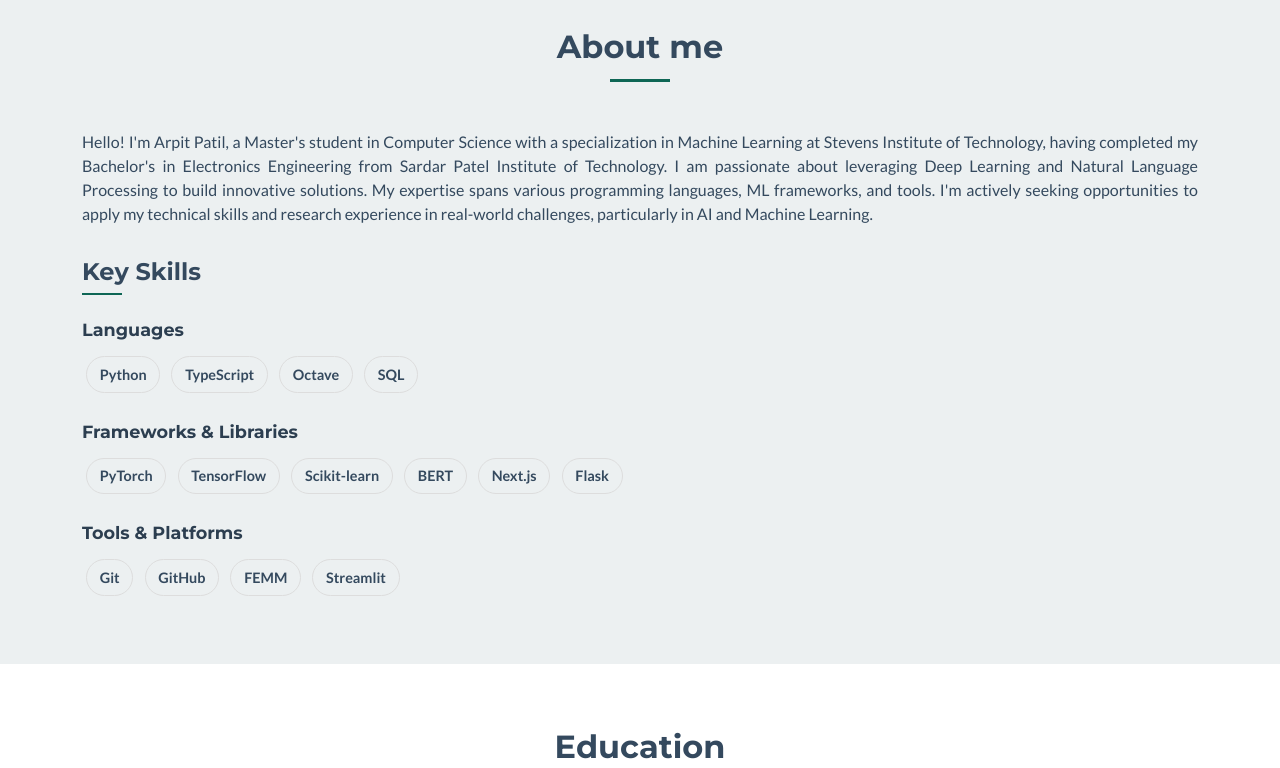
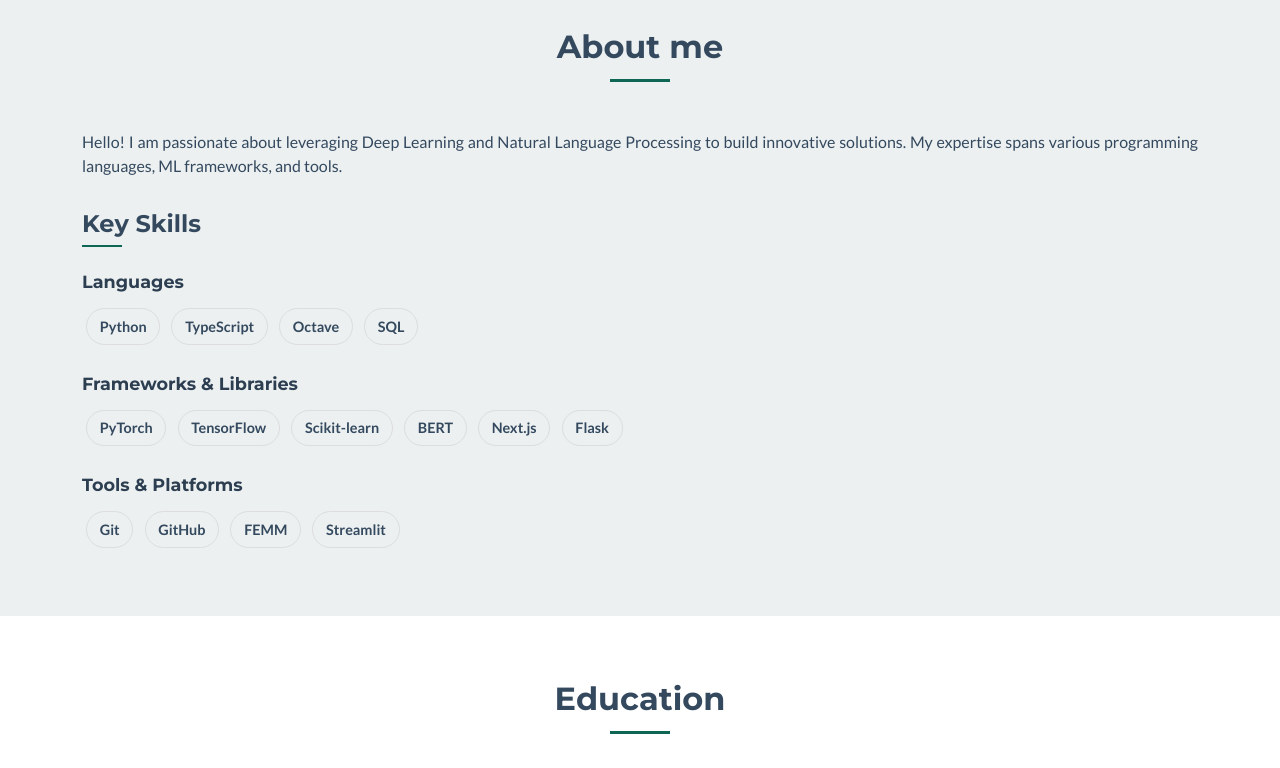
Before and after one commit to apatil45/portfolio, a plain HTML site: page Arpit.html in a window 1280 px wide. Shown: the part 780-1548 px from the top of the page. Drawn offline with nearby package versions, Linux system fonts and the light colour scheme.

Commit message:
Add files via upload

```diff
--- a/Arpit.html
+++ b/Arpit.html
@@ -86,8 +86,7 @@
                   <div class="about-me">
                     <h2>About me</h2>
                     <p class="text-justify">
-                        Hello! I'm Arpit Patil, a Master's student in Computer Science with a specialization in Machine Learning at Stevens Institute of Technology, having completed my Bachelor's in Electronics Engineering from Sardar Patel Institute of Technology. I am passionate about leveraging Deep Learning and Natural Language Processing to build innovative solutions. My expertise spans various programming languages, ML frameworks, and tools. I'm actively seeking opportunities to apply my technical skills and research experience in real-world challenges, particularly in AI and Machine Learning.
-                    </p>
+                        Hello! I am passionate about leveraging Deep Learning and Natural Language Processing to build innovative solutions. My expertise spans various programming languages, ML frameworks, and tools.
                     <div class="skills-section">
                         <h4 class="skills-title">Key Skills</h4>
                         <div class="skill-category">
```
